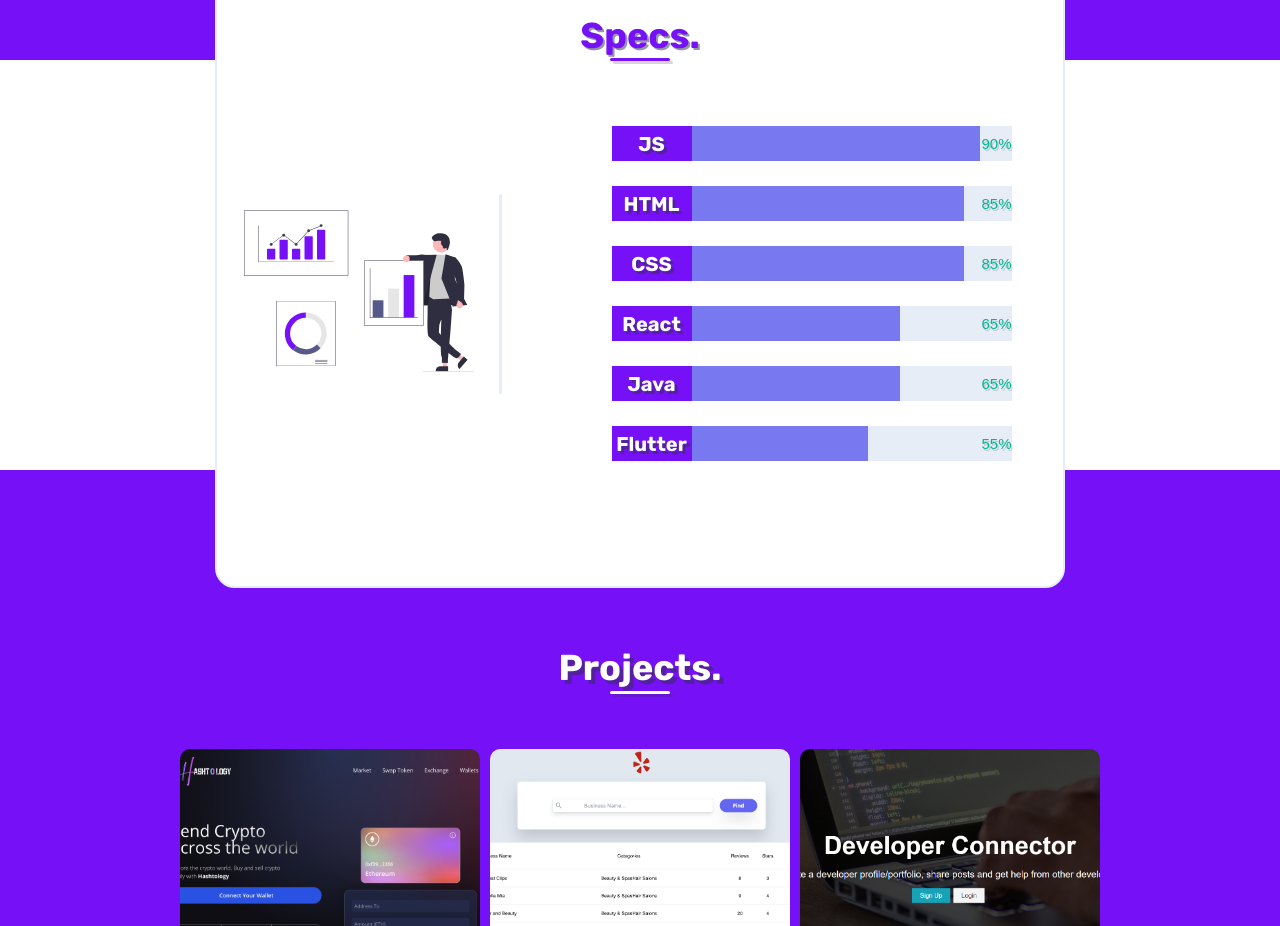
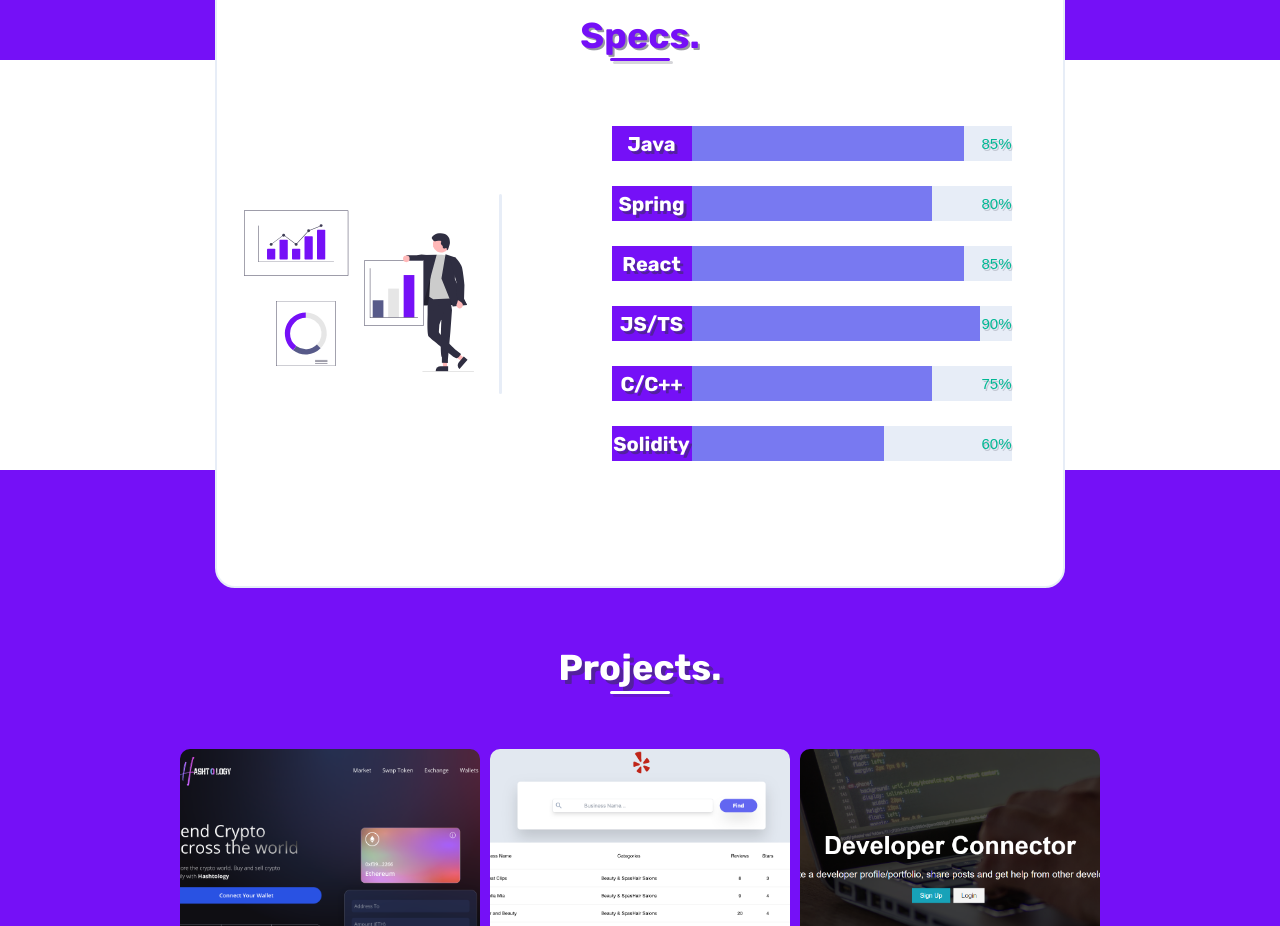
Before and after one commit to quiet-node/portfolio-v1, a React (Create React App) app: page / in a window 1280 px wide. Shown: the part 1240-2166 px from the top of the page. Built offline with nearby package versions, Linux system fonts and the light colour scheme.

Commit message:
updated skills

```diff
--- a/src/components/Skills/index.js
+++ b/src/components/Skills/index.js
@@ -1,10 +1,10 @@
-import React, { useEffect } from "react";
-import { Divider } from "../Divider";
-import { ReactComponent as SkillsPic } from "../../images/SkillsPic.svg";
-import Aos from "aos";
-import "aos/dist/aos.css";
-import "../animation.css";
-import $ from "jquery";
+import React, { useEffect } from 'react';
+import { Divider } from '../Divider';
+import { ReactComponent as SkillsPic } from '../../images/SkillsPic.svg';
+import Aos from 'aos';
+import 'aos/dist/aos.css';
+import '../animation.css';
+import $ from 'jquery';
 
 import {
   SkillsContainer,
@@ -25,7 +25,7 @@ import {
   SkillsBarJava,
   SkillsBarFlutter,
   SkillsBarPercent,
-} from "./SkillsElements";
+} from './SkillsElements';
 
 $(document).ready(function () {
   //create observer
@@ -35,7 +35,7 @@ $(document).ready(function () {
       //If the element is available
       if (entry.isIntersecting) {
         //add the skillsBar-animation class
-        entry.target.classList.add("JS");
+        entry.target.classList.add('JS');
         return;
       }
       // entry.target.classList.remove("HTML");
@@ -43,7 +43,7 @@ $(document).ready(function () {
   });
 
   //Tell the observer which elements to track
-  observer.observe(document.querySelector(".skillsBarJS"));
+  observer.observe(document.querySelector('.skillsBarJS'));
 });
 
 $(document).ready(function () {
@@ -54,7 +54,7 @@ $(document).ready(function () {
       //If the element is available
       if (entry.isIntersecting) {
         //add the skillsBar-animation class
-        entry.target.classList.add("HTML");
+        entry.target.classList.add('HTML');
         return;
       }
       // entry.target.classList.remove("CSS");
@@ -62,7 +62,7 @@ $(document).ready(function () {
   });
 
   //Tell the observer which elements to track
-  observer.observe(document.querySelector(".skillsBarHTML"));
+  observer.observe(document.querySelector('.skillsBarHTML'));
 });
 
 $(document).ready(function () {
@@ -73,7 +73,7 @@ $(document).ready(function () {
       //If the element is available
       if (entry.isIntersecting) {
         //add the skillsBar-animation class
-        entry.target.classList.add("CSS");
+        entry.target.classList.add('CSS');
         return;
       }
       // entry.target.classList.remove("React");
@@ -81,7 +81,7 @@ $(document).ready(function () {
   });
 
   //Tell the observer which elements to track
-  observer.observe(document.querySelector(".skillsBarCSS"));
+  observer.observe(document.querySelector('.skillsBarCSS'));
 });
 
 $(document).ready(function () {
@@ -92,7 +92,7 @@ $(document).ready(function () {
       //If the element is available
       if (entry.isIntersecting) {
         //add the skillsBar-animation class
-        entry.target.classList.add("React");
+        entry.target.classList.add('React');
         return;
       }
       // entry.target.classList.remove("JS");
@@ -100,7 +100,7 @@ $(document).ready(function () {
   });
 
   //Tell the observer which elements to track
-  observer.observe(document.querySelector(".skillsBarReact"));
+  observer.observe(document.querySelector('.skillsBarReact'));
 });
 
 $(document).ready(function () {
@@ -111,7 +111,7 @@ $(document).ready(function () {
       //If the element is available
       if (entry.isIntersecting) {
         //add the skillsBar-animation class
-        entry.target.classList.add("Java");
+        entry.target.classList.add('Java');
         return;
       }
       // entry.target.classList.remove("Java");
@@ -119,7 +119,7 @@ $(document).ready(function () {
   });
 
   //Tell the observer which elements to track
-  observer.observe(document.querySelector(".skillsBarJava"));
+  observer.observe(document.querySelector('.skillsBarJava'));
 });
 
 $(document).ready(function () {
@@ -130,7 +130,7 @@ $(document).ready(function () {
       //If the element is available
       if (entry.isIntersecting) {
         //add the skillsBar-animation class
-        entry.target.classList.add("Flutter");
+        entry.target.classList.add('Flutter');
         return;
       }
       // entry.target.classList.remove("Flutter");
@@ -138,7 +138,7 @@ $(document).ready(function () {
   });
 
   //Tell the observer which elements to track
-  observer.observe(document.querySelector(".skillsBarFlutter"));
+  observer.observe(document.querySelector('.skillsBarFlutter'));
 });
 
 const Skills = ({ light, className }) => {
@@ -153,62 +153,62 @@ const Skills = ({ light, className }) => {
   return (
     <SkillsContainer>
       <SkillsWrapper>
-        <SkillsH1 data-aos="fade-left"> Specs. </SkillsH1>
-        <Divider data-aos="fade-right" light="true" />
+        <SkillsH1 data-aos='fade-left'> Specs. </SkillsH1>
+        <Divider data-aos='fade-right' light='true' />
         <SkillsRow>
           {/* Column 1 */}
-          <SkillsImg data-aos="fade-right" data-aos-offset="80">
+          <SkillsImg data-aos='fade-right' data-aos-offset='80'>
             <SkillsPic />
           </SkillsImg>
 
           {/* Column 2 */}
           <DividerWrapper>
-            <SkillsVertBar data-aos="fade-down" />
+            <SkillsVertBar data-aos='fade-down' />
           </DividerWrapper>
 
           {/* Column 3 */}
-          <SkillsBarsWrapper id="asd" data-aos="fade-left">
+          <SkillsBarsWrapper id='asd' data-aos='fade-left'>
             <SkillsBar>
-              <SkillsBarHeadline>JS</SkillsBarHeadline>
+              <SkillsBarHeadline>Java</SkillsBarHeadline>
               <SkillsBarProgress>
-                <SkillsBarHTML className="skillsBarJS"></SkillsBarHTML>
+                <SkillsBarHTML className='skillsBarJS'></SkillsBarHTML>
+              </SkillsBarProgress>
+              <SkillsBarPercent>85%</SkillsBarPercent>
+            </SkillsBar>
+            <SkillsBar>
+              <SkillsBarHeadline>Spring</SkillsBarHeadline>
+              <SkillsBarProgress>
+                <SkillsBarCSS className='skillsBarHTML'></SkillsBarCSS>
+              </SkillsBarProgress>
+              <SkillsBarPercent>80%</SkillsBarPercent>
+            </SkillsBar>
+            <SkillsBar>
+              <SkillsBarHeadline>React</SkillsBarHeadline>
+              <SkillsBarProgress>
+                <SkillsBarReact className='skillsBarCSS'></SkillsBarReact>
+              </SkillsBarProgress>
+              <SkillsBarPercent>85%</SkillsBarPercent>
+            </SkillsBar>
+            <SkillsBar>
+              <SkillsBarHeadline>JS/TS</SkillsBarHeadline>
+              <SkillsBarProgress>
+                <SkillsBarJS className='skillsBarReact'></SkillsBarJS>
               </SkillsBarProgress>
               <SkillsBarPercent>90%</SkillsBarPercent>
             </SkillsBar>
             <SkillsBar>
-              <SkillsBarHeadline>HTML</SkillsBarHeadline>
+              <SkillsBarHeadline> C/C++ </SkillsBarHeadline>
               <SkillsBarProgress>
-                <SkillsBarCSS className="skillsBarHTML"></SkillsBarCSS>
+                <SkillsBarJava className='skillsBarJava'></SkillsBarJava>
               </SkillsBarProgress>
-              <SkillsBarPercent>85%</SkillsBarPercent>
+              <SkillsBarPercent>75%</SkillsBarPercent>
             </SkillsBar>
             <SkillsBar>
-              <SkillsBarHeadline>CSS</SkillsBarHeadline>
+              <SkillsBarHeadline>Solidity</SkillsBarHeadline>
               <SkillsBarProgress>
-                <SkillsBarReact className="skillsBarCSS"></SkillsBarReact>
+                <SkillsBarFlutter className='skillsBarFlutter'></SkillsBarFlutter>
               </SkillsBarProgress>
-              <SkillsBarPercent>85%</SkillsBarPercent>
-            </SkillsBar>
-            <SkillsBar>
-              <SkillsBarHeadline>React</SkillsBarHeadline>
-              <SkillsBarProgress>
-                <SkillsBarJS className="skillsBarReact"></SkillsBarJS>
-              </SkillsBarProgress>
-              <SkillsBarPercent>65%</SkillsBarPercent>
-            </SkillsBar>
-            <SkillsBar>
-              <SkillsBarHeadline> Java </SkillsBarHeadline>
-              <SkillsBarProgress>
-                <SkillsBarJava className="skillsBarJava"></SkillsBarJava>
-              </SkillsBarProgress>
-              <SkillsBarPercent>65%</SkillsBarPercent>
-            </SkillsBar>
-            <SkillsBar>
-              <SkillsBarHeadline>Flutter</SkillsBarHeadline>
-              <SkillsBarProgress>
-                <SkillsBarFlutter className="skillsBarFlutter"></SkillsBarFlutter>
-              </SkillsBarProgress>
-              <SkillsBarPercent>55%</SkillsBarPercent>
+              <SkillsBarPercent>60%</SkillsBarPercent>
             </SkillsBar>
           </SkillsBarsWrapper>
         </SkillsRow>
--- a/src/components/animation.css
+++ b/src/components/animation.css
@@ -2,6 +2,35 @@
 
 @media screen and (min-width: 769px) {
   @keyframes JSAnimation {
+    /* now Java */
+    from {
+      width: 0;
+    }
+    to {
+      width: calc(320px * 0.85);
+    }
+  }
+
+  @keyframes HTMLAnimation {
+    /* now Spring */
+    from {
+      width: 0;
+    }
+    to {
+      width: calc(320px * 0.75);
+    }
+  }
+  @keyframes CSSAnimation {
+    /* now React */
+    from {
+      width: 0;
+    }
+    to {
+      width: calc(320px * 0.85);
+    }
+  }
+  @keyframes ReactAnimation {
+    /* now JS/TS */
     from {
       width: 0;
     }
@@ -10,45 +39,22 @@
     }
   }
 
-  @keyframes HTMLAnimation {
+  @keyframes JavaAnimation {
+    /* now C/C++ */
     from {
       width: 0;
     }
     to {
-      width: calc(320px * 0.85);
+      width: calc(320px * 0.75);
     }
   }
-  @keyframes CSSAnimation {
+  @keyframes FlutterAnimation {
+    /* now Solidity */
     from {
       width: 0;
     }
     to {
-      width: calc(320px * 0.85);
-    }
-  }
-  @keyframes ReactAnimation {
-    from {
-      width: 0;
-    }
-    to {
-      width: calc(320px * 0.65);
-    }
-  }
-
-  @keyframes JavaAnimation {
-    from {
-      width: 0;
-    }
-    to {
-      width: calc(320px * 0.65);
-    }
-  }
-  @keyframes FlutterAnimation {
-    from {
-      width: 0;
-    }
-    to {
-      width: calc(320px * 0.55);
+      width: calc(320px * 0.6);
     }
   }
 }
```
Also changed, not shown: 2 other files (tests, documents, lock files or other folders).
